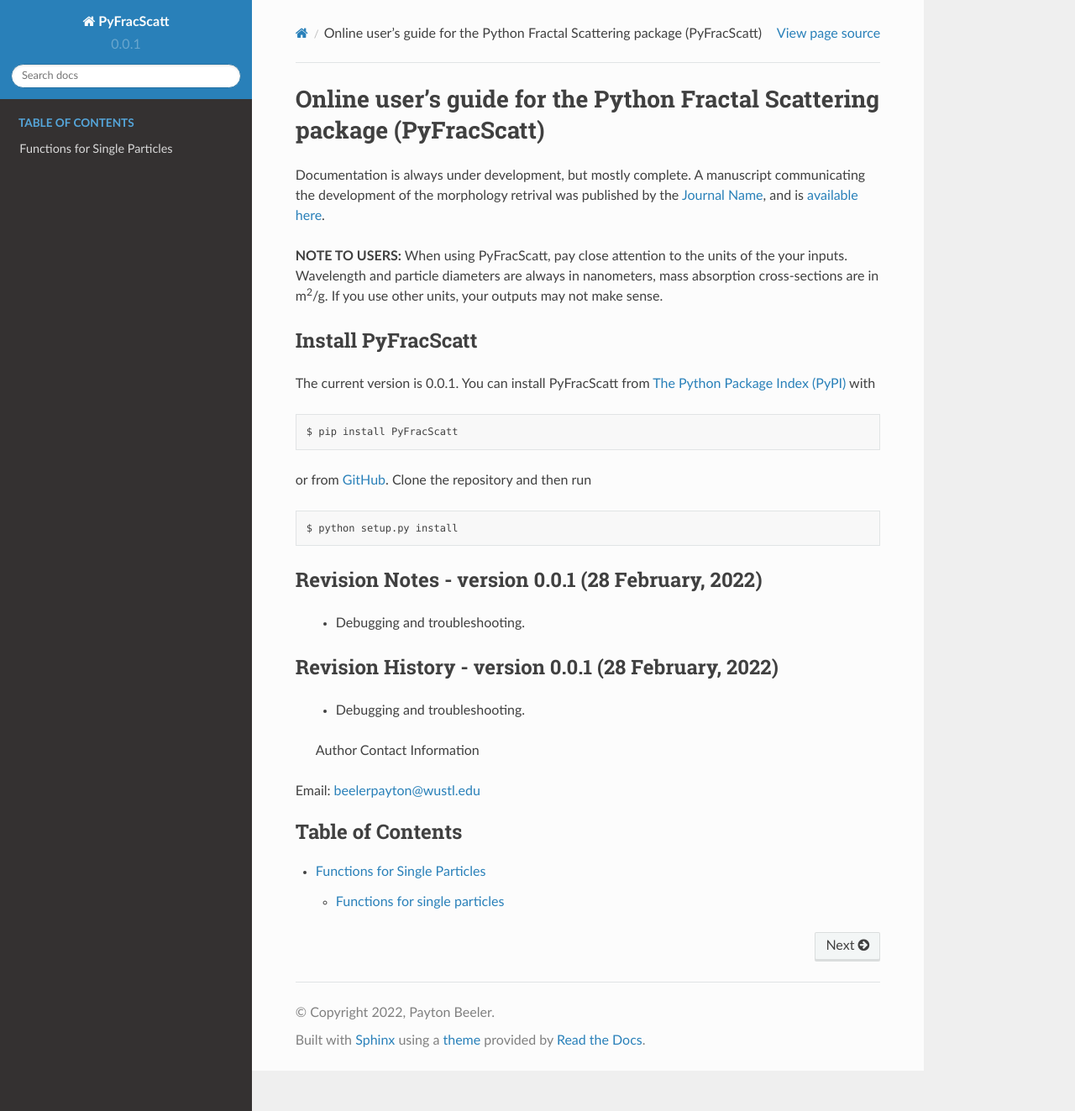
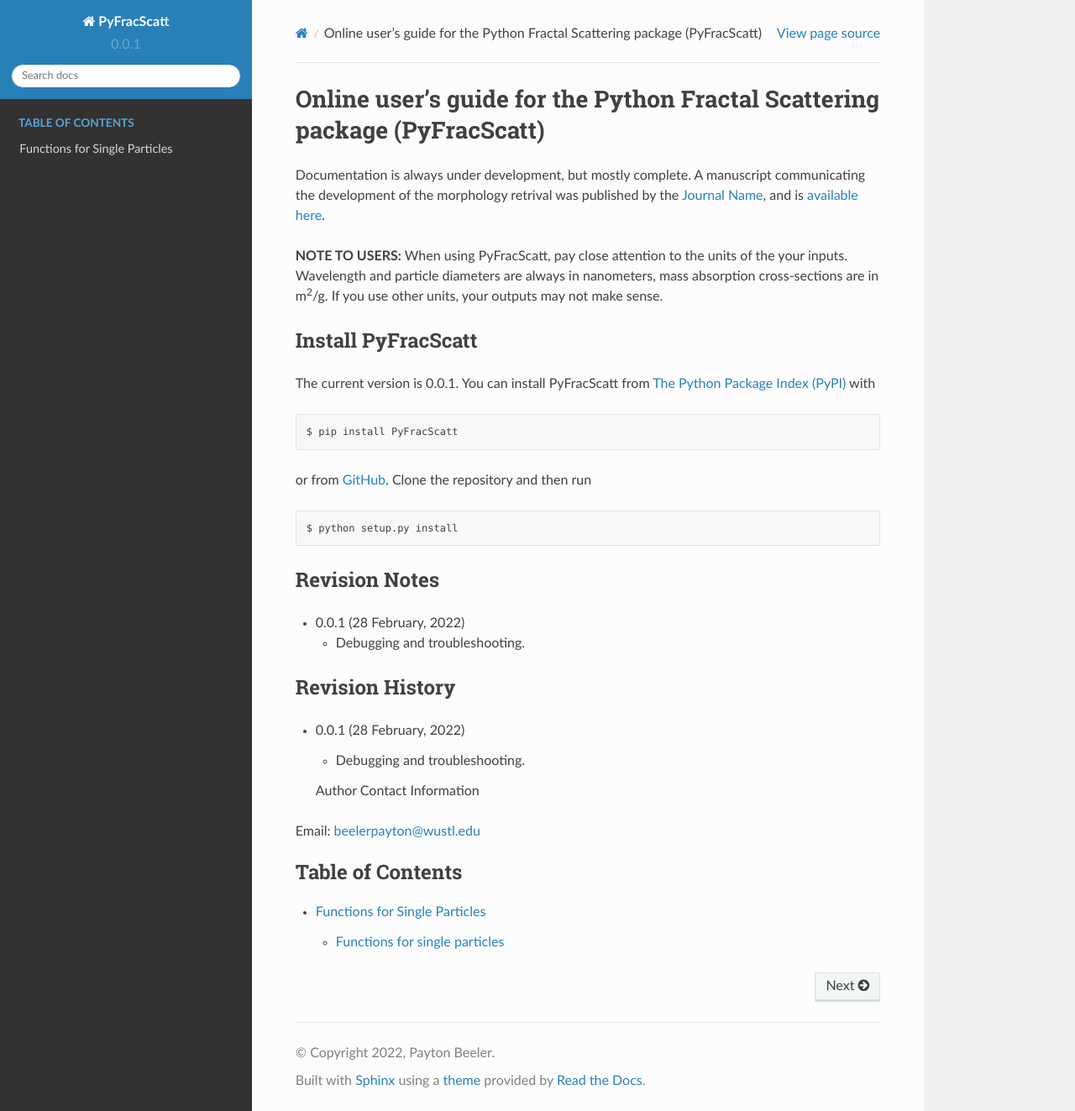
Before and after one commit to beelerpayton/FracScatt, a Sphinx documentation site: the page built from docs/source/index.rst, in a window 1280 px wide and 1323 px high. Shown: the whole window at 84% size. Built offline with Sphinx 7.4.7 and the Read the Docs theme 2.0.0, drawn with Linux system fonts in a browser that asks for light colours; pages that are not in the unit, such as notebooks, are missing from menus.

Commit message:
Update index.rst

```diff
--- a/docs/source/index.rst
+++ b/docs/source/index.rst
@@ -23,13 +23,17 @@ or from `GitHub <https://github.com/beelerpayton/PyFracScatt>`_. Clone the repos
 
    $ python setup.py install
 
-Revision Notes - version 0.0.1 (28 February, 2022)
-------------------------------------------------------------------------------
+Revision Notes
+----------------
+
+- 0.0.1 (28 February, 2022)
 
   - Debugging and troubleshooting.
 
-Revision History - version 0.0.1 (28 February, 2022)
-------------------------------------------------------------------------------
+Revision History
+----------------
+
+- 0.0.1 (28 February, 2022)
 
   - Debugging and troubleshooting.
 
```
